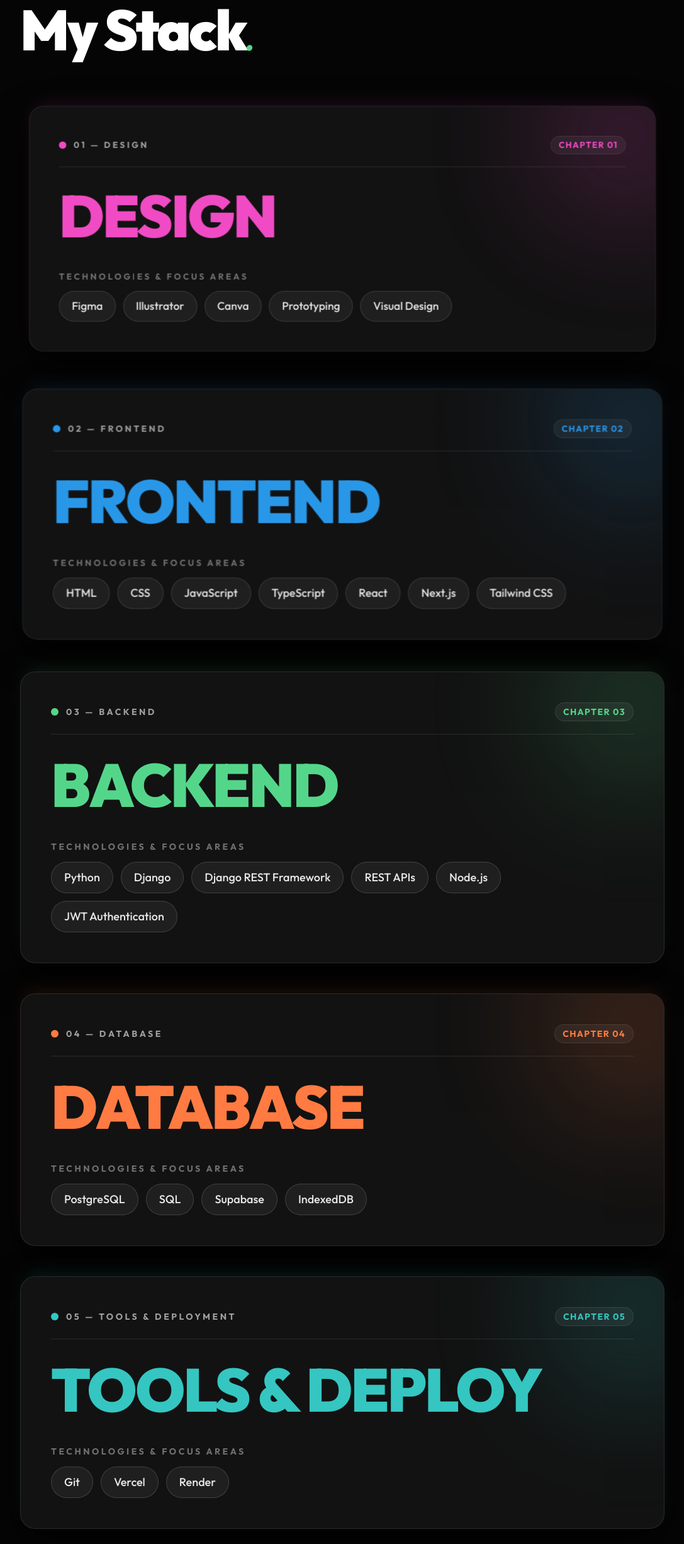
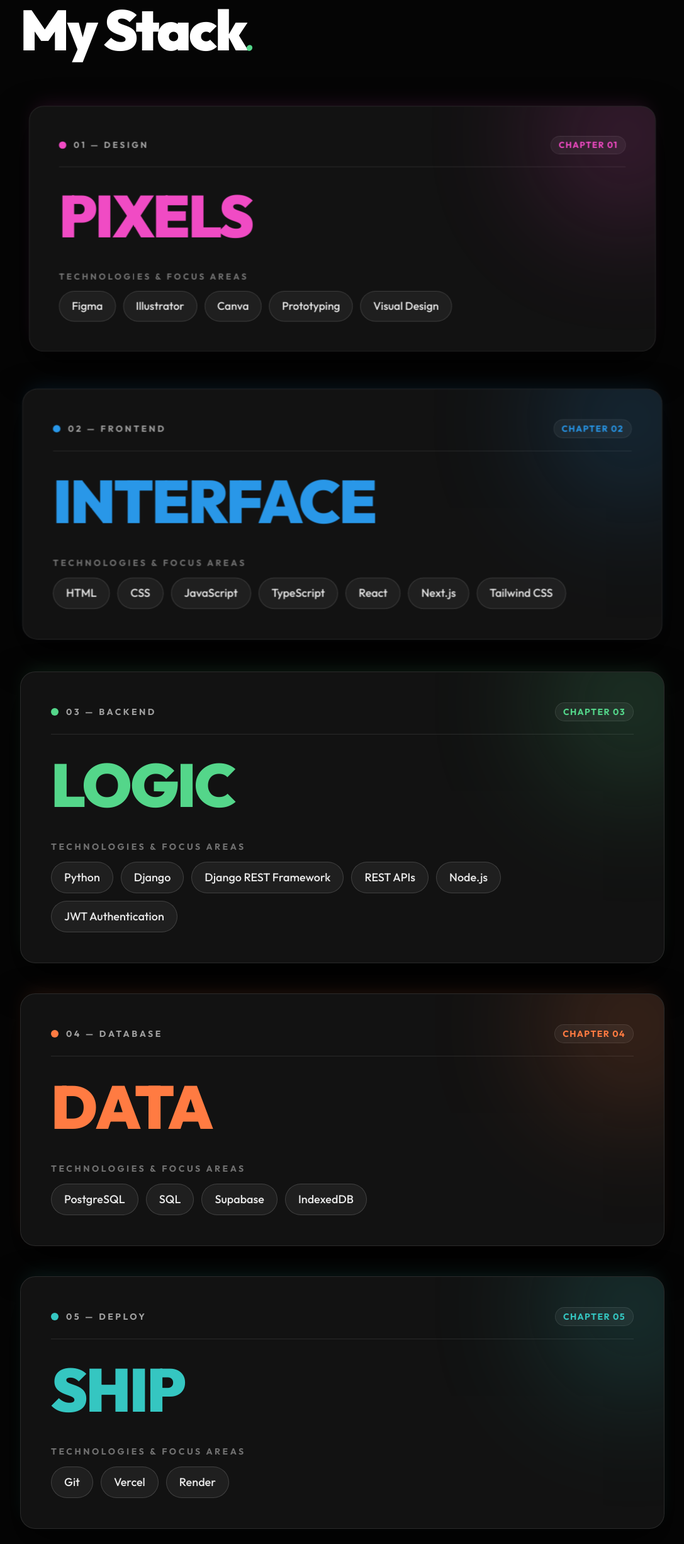
Before and after one commit to himabala-bot/Portfolio, a React (Vite) app: page / in a window 1280 px wide. Shown: the part 1760-4211 px from the top of the page at 63% size, without its empty margins (96-1183 px from the left). Built offline with nearby package versions, Linux system fonts and the light colour scheme.

Commit message:
Restore original chapter headings (PIXELS, INTERFACE, LOGIC, DATA, SHIP) with new stack items

```diff
--- a/src/data/content.ts
+++ b/src/data/content.ts
@@ -145,37 +145,37 @@ export const projects: Project[] = [
 
 export const stackChapters = [
   {
-    key: 'design',
-    label: 'DESIGN',
+    key: 'pixels',
+    label: 'PIXELS',
     caption: 'Design',
     items: ['Figma', 'Illustrator', 'Canva', 'Prototyping', 'Visual Design'],
     accent: '#F04BC4',
   },
   {
-    key: 'frontend',
-    label: 'FRONTEND',
+    key: 'interface',
+    label: 'INTERFACE',
     caption: 'Frontend',
     items: ['HTML', 'CSS', 'JavaScript', 'TypeScript', 'React', 'Next.js', 'Tailwind CSS'],
     accent: '#2997E8',
   },
   {
-    key: 'backend',
-    label: 'BACKEND',
+    key: 'logic',
+    label: 'LOGIC',
     caption: 'Backend',
     items: ['Python', 'Django', 'Django REST Framework', 'REST APIs', 'Node.js', 'JWT Authentication'],
     accent: '#54D68A',
   },
   {
-    key: 'database',
-    label: 'DATABASE',
+    key: 'data',
+    label: 'DATA',
     caption: 'Database',
     items: ['PostgreSQL', 'SQL', 'Supabase', 'IndexedDB'],
     accent: '#FF7B42',
   },
   {
-    key: 'tools',
-    label: 'TOOLS & DEPLOY',
-    caption: 'Tools & Deployment',
+    key: 'ship',
+    label: 'SHIP',
+    caption: 'Deploy',
     items: ['Git', 'Vercel', 'Render'],
     accent: '#35C6C1',
   },
```
